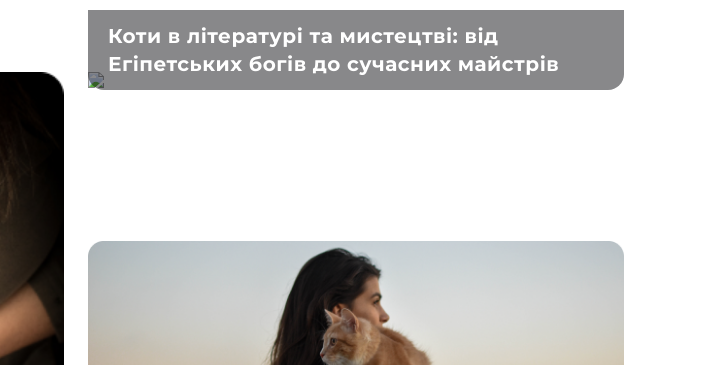
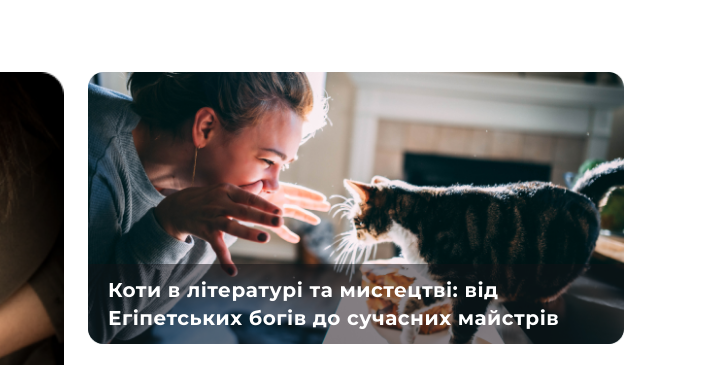
Before and after one commit to smelik81/CatsHouse, a plain HTML site: page index.html in a window 1280 px wide. Shown: the top 365 px of the page, 564-1280 px from the left. Drawn offline with Linux system fonts and the light colour scheme; the site is published under a folder, as on GitHub Pages, so addresses that start at the root find nothing.

```diff
--- a/index.html
+++ b/index.html
@@ -50,7 +50,7 @@
           <li class="post">
             <a href="#">
               <img
-                src="/img/picture 2.png"
+                src="./img/picture 2.png"
                 alt="scary kitten"
                 class="post-img"
               />
```
